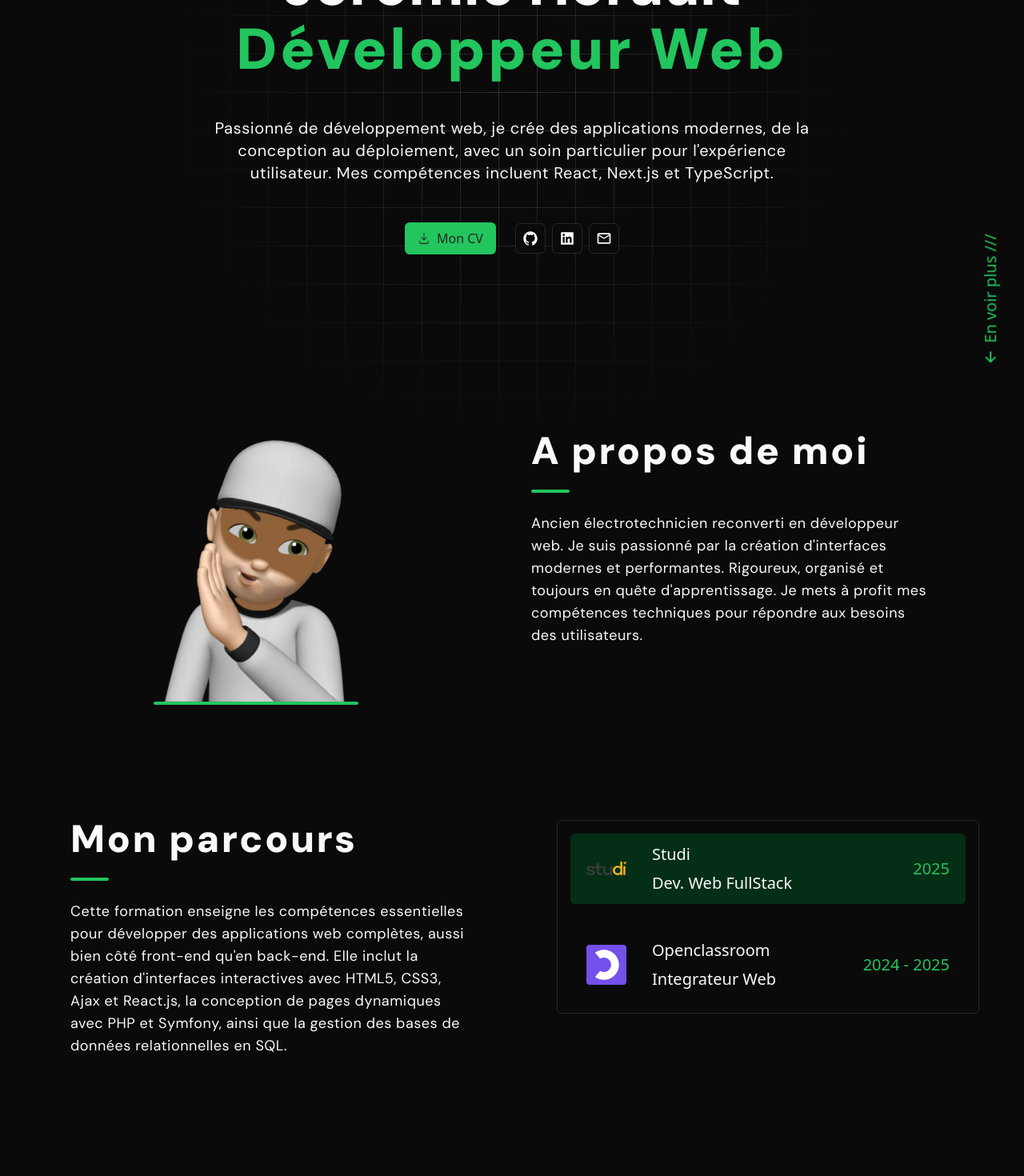
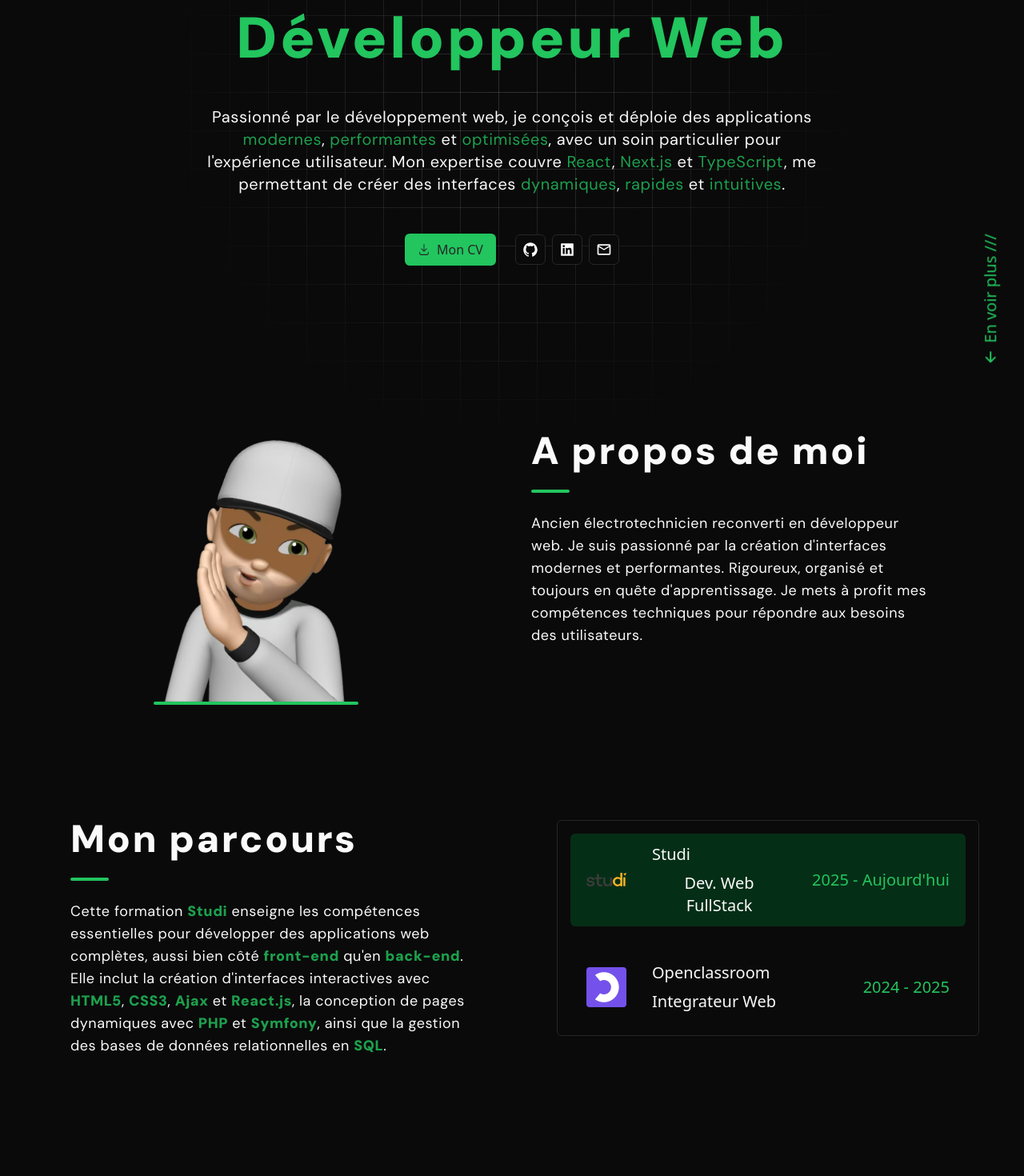
Before and after one commit to jeremie-00/jh-tech.fr, a Next.js app: page / in a window 1280 px wide. Shown: the part 340-1810 px from the top of the page at 80% size. Built offline with nearby package versions, Linux system fonts and the light colour scheme; what zod-form-data would draw is missing.

Commit message:
Ajout de  "react-markdown": "^10.1.0",

```diff
--- a/package.json
+++ b/package.json
@@ -16,7 +16,9 @@
     "nodemailer": "^6.10.0",
     "react-dom": "^19.0.0",
     "react-icons": "^5.5.0",
+    "react-markdown": "^10.1.0",
     "react-toastify": "^11.0.5",
+    "remark-gfm": "^4.0.1",
     "zod": "^3.24.2",
     "zod-form-data": "^2.0.7"
   },
--- a/src/app/components/Container.tsx
+++ b/src/app/components/Container.tsx
@@ -1,4 +1,8 @@
 import Separator from "./ui/Separator";
+
+import React from "react";
+import ReactMarkdown from "react-markdown";
+import remarkGfm from "remark-gfm";
 
 export function ContainerSection({
   id,
@@ -34,7 +38,20 @@ export function Content({
           {title}
         </h2>
         <Separator />
-        <p className="min-md:text-lg text-md text-left lg:pr-8">{text}</p>
+        <div className="min-md:text-lg text-md text-left lg:pr-8 font-light">
+          <ReactMarkdown
+            components={{
+              strong: ({ children }) => (
+                <strong className="text-primary/80 font-bold">
+                  {children}
+                </strong>
+              ),
+            }}
+            remarkPlugins={[remarkGfm]}
+          >
+            {text}
+          </ReactMarkdown>
+        </div>
       </div>
     </div>
   );
@@ -51,14 +68,23 @@ export function ContentGrid({
 }) {
   return (
     <div className="flex flex-col items-start max-lg:gap-10 gap-16 p-2">
-      <div className="w-full h-full flex flex-col text-center md:items-center gap-8">
+      <div className="w-full h-full flex flex-col text-center items-left md:items-center gap-8">
         <h2 className="min-md:text-5xl text-4xl tracking-wider max-md:text-left">
           {title}
         </h2>
         <Separator />
-        <p className="min-md:text-xl text-lg md:w-2/3 max-md:text-left md:place-self-center">
-          {text}
-        </p>
+        <div className="min-md:text-xl text-lg md:w-2/3 max-md:text-left md:place-self-center">
+          <ReactMarkdown
+            components={{
+              strong: ({ children }) => (
+                <strong className="text-primary font-bold">{children}</strong>
+              ),
+            }}
+            remarkPlugins={[remarkGfm]}
+          >
+            {text}
+          </ReactMarkdown>
+        </div>
       </div>
       {children}
     </div>
--- a/src/app/components/sections/Hero.tsx
+++ b/src/app/components/sections/Hero.tsx
@@ -1,6 +1,9 @@
 import datas from "../../datas.json";
 import { CustomBtn, IconName } from "../buttons/custom-buttons";
 import ToolTip from "../ui/ToolTip";
+
+import ReactMarkdown from "react-markdown";
+import remarkGfm from "remark-gfm";
 
 export default function Hero() {
   return (
@@ -21,9 +24,20 @@ export default function Hero() {
         </h2>
       </div>
 
-      <p className="min-sm:w-2/3 max-md:px-6 min-md:text-xl text-sm text-center">
-        {datas.home.description}
-      </p>
+      <div className="min-sm:w-2/3 max-md:px-6 min-md:text-xl text-sm text-center">
+        <ReactMarkdown
+          components={{
+            strong: ({ children }) => (
+              <strong className="text-primary/80 font-normal">
+                {children}
+              </strong>
+            ),
+          }}
+          remarkPlugins={[remarkGfm]}
+        >
+          {datas.home.description}
+        </ReactMarkdown>
+      </div>
 
       <div className="flex gap-6 flex-wrap">
         <CustomBtn
--- a/src/app/datas.json
+++ b/src/app/datas.json
@@ -21,7 +21,7 @@
   "home": {
     "title": "Jérémie Hérault",
     "subtitle": "Développeur Web",
-    "description": "Passionné de développement web, je crée des applications modernes, de la conception au déploiement, avec un soin particulier pour l'expérience utilisateur. Mes compétences incluent React, Next.js et TypeScript.",
+    "description": "Passionné par le développement web, je conçois et déploie des applications **modernes**, **performantes** et **optimisées**, avec un soin particulier pour l'expérience utilisateur. Mon expertise couvre **React**, **Next.js** et **TypeScript**, me permettant de créer des interfaces **dynamiques**, **rapides** et **intuitives**.",
     "buttons": [
       {
         "title": "Github",
@@ -53,12 +53,12 @@
     "title": "Mon parcours",
     "text": [
       {
-        "date": "2025",
+        "date": "2025 - Aujourd'hui",
         "formation": "Dev. Web FullStack",
         "organisme": "Studi",
         "url": "/logos-ecoles/Studi_logo.svg",
         "alt": "Logo studi",
-        "text": "Cette formation enseigne les compétences essentielles pour développer des applications web complètes, aussi bien côté front-end qu'en back-end. Elle inclut la création d'interfaces interactives avec HTML5, CSS3, Ajax et React.js, la conception de pages dynamiques avec PHP et Symfony, ainsi que la gestion des bases de données relationnelles en SQL."
+        "text": "Cette formation **Studi** enseigne les compétences essentielles pour développer des applications web complètes, aussi bien côté **front-end** qu'en **back-end**. Elle inclut la création d'interfaces interactives avec **HTML5**, **CSS3**, **Ajax** et **React.js**, la conception de pages dynamiques avec **PHP** et **Symfony**, ainsi que la gestion des bases de données relationnelles en **SQL**."
       },
       {
         "date": "2024 - 2025",
@@ -66,7 +66,7 @@
         "organisme": "Openclassroom",
         "url": "/logos-ecoles/Logo_OpenClassrooms.png",
         "alt": "Logo openclassroom",
-        "text": "Cette formation enseigne les compétences essentielles pour concevoir et développer des applications web modernes. Elle couvre l’utilisation des technologies JavaScript, React.js, Node.js, tout en intégrant la réalisation de projets pratiques. Une approche agile est adoptée pour favoriser la gestion efficace des développements."
+        "text": "Cette formation **Openclassroom** enseigne les compétences essentielles pour concevoir et développer des applications **web modernes**. Elle couvre l’utilisation des technologies **JavaScript**, **React.js**, **Node.js**, tout en intégrant la réalisation de projets pratiques. Une approche **agile** est adoptée pour favoriser la gestion efficace des développements."
       }
     ]
   },
```
Also changed, not shown: 1 other file (tests, documents, lock files or other folders).
